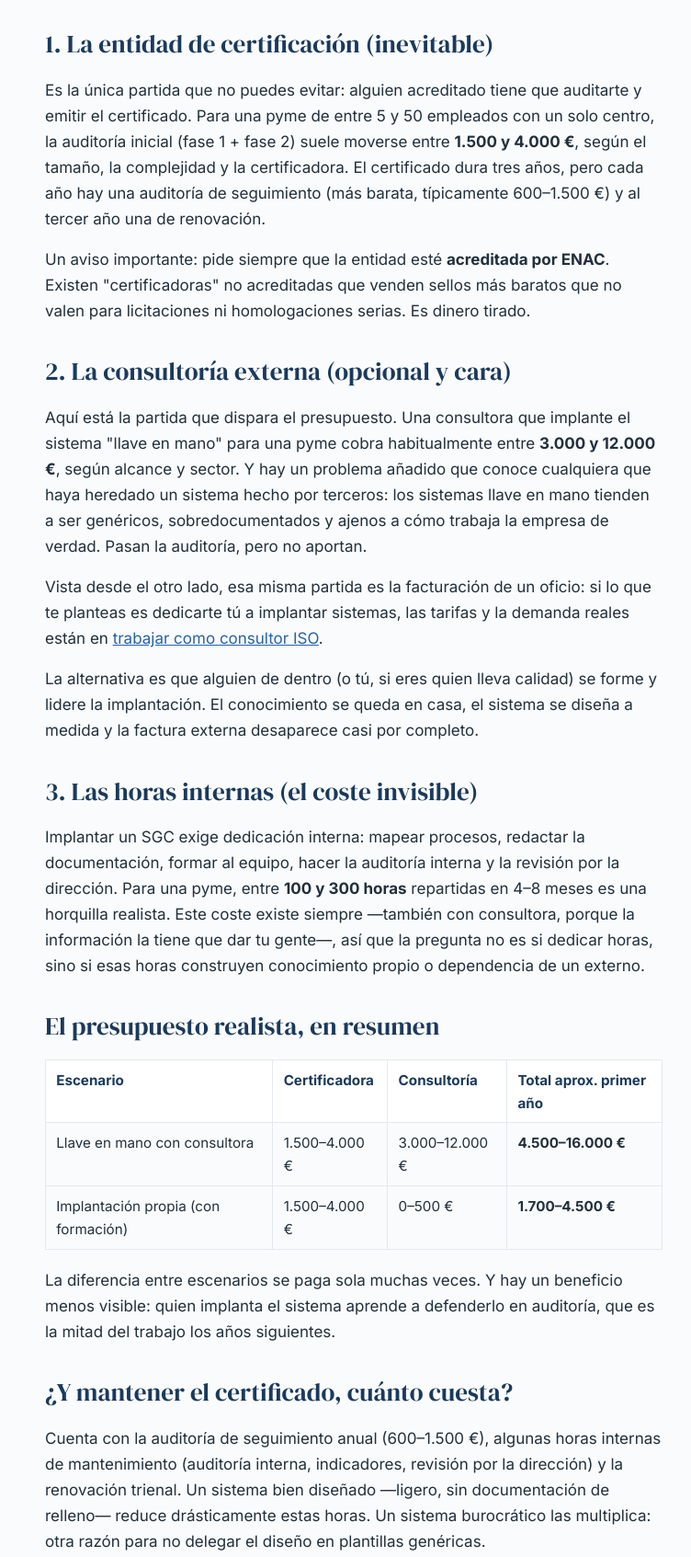
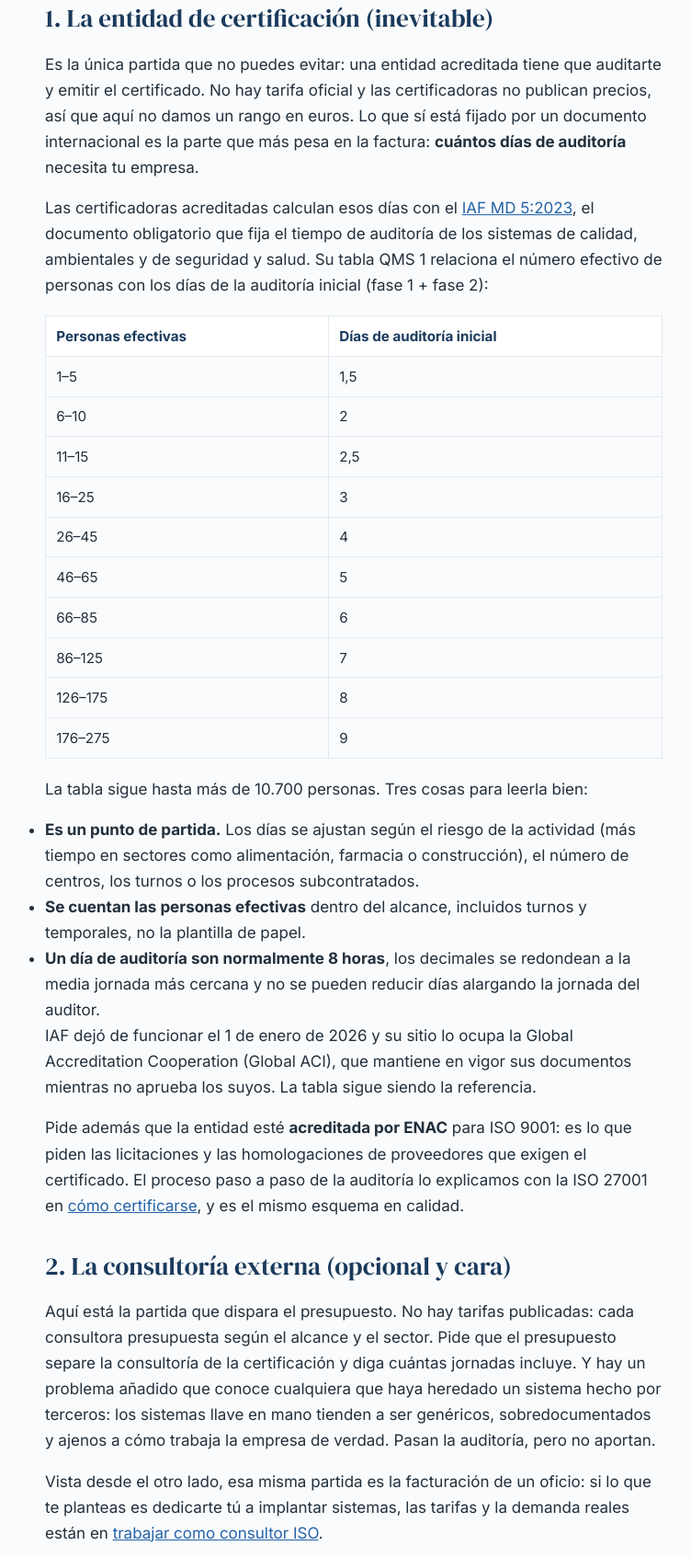
Before and after one commit to groguer1/academia-iso-web, a plain HTML site: page blog/cuanto-cuesta-certificarse-iso-9001/index.html in a window 1280 px wide. Shown: the part 456-2149 px from the top of the page at 92% size, without its empty margins (255-1007 px from the left). Drawn offline with Linux system fonts and the light colour scheme.

Commit message:
Coste de certificarse en ISO 9001: fuera los rangos sin fuente (certificadora 1.500-4.000 €, seguimiento 600-1.500 €, consultoría 3.000-12.000 €, 100-300 horas, tabla de totales). En su lugar, la tabla QMS 1 de IAF MD 5:2023 (días de auditoría inicial por personas efectivas), el ciclo de tres años (seguimientos ~1/3, renovación ~2/3) y cómo comparar presupuestos por días. Titular «Cómo calcularlo»
Co-Authored-By: Claude Opus 5.5 <noreply@anthropic.com>

```diff
--- a/blog/cuanto-cuesta-certificarse-iso-9001/index.html
+++ b/blog/cuanto-cuesta-certificarse-iso-9001/index.html
@@ -6,19 +6,19 @@
 <script>window.dataLayer=window.dataLayer||[];function gtag(){dataLayer.push(arguments);}gtag('js',new Date());gtag('config','G-KHQ990S1DG');</script>
 <meta charset="utf-8">
 <meta name="viewport" content="width=device-width, initial-scale=1">
-<title>Cuánto cuesta certificarse en ISO 9001 — Precios 2026</title>
-<meta name="description" content="Desglose real del coste de certificarse en ISO 9001 en España: certificadora, consultoría, horas internas y cómo reducir la factura implantando tú mismo.">
+<title>Cuánto cuesta certificarse en ISO 9001 en España</title>
+<meta name="description" content="Qué se paga para certificarse en ISO 9001 en España: los días de auditoría que fija IAF MD 5 según la plantilla, el ciclo de tres años, la consultoría y las horas internas.">
 <link rel="canonical" href="https://cursosiso.com/blog/cuanto-cuesta-certificarse-iso-9001/">
 <link rel="icon" type="image/svg+xml" href="https://cursosiso.com/favicon.svg">
 <meta property="og:type" content="website">
 <meta property="og:site_name" content="Academia ISO">
-<meta property="og:title" content="Cuánto cuesta certificarse en ISO 9001 — Precios 2026">
-<meta property="og:description" content="Desglose real del coste de certificarse en ISO 9001 en España: certificadora, consultoría, horas internas y cómo reducir la factura implantando tú mismo.">
+<meta property="og:title" content="Cuánto cuesta certificarse en ISO 9001 en España">
+<meta property="og:description" content="Qué se paga para certificarse en ISO 9001 en España: los días de auditoría que fija IAF MD 5 según la plantilla, el ciclo de tres años, la consultoría y las horas internas.">
 <meta property="og:url" content="https://cursosiso.com/blog/cuanto-cuesta-certificarse-iso-9001/">
 <meta property="og:image" content="https://cursosiso.com/assets/og/iso-9001.svg">
 <meta name="twitter:card" content="summary_large_image">
-<meta name="twitter:title" content="Cuánto cuesta certificarse en ISO 9001 — Precios 2026">
-<meta name="twitter:description" content="Desglose real del coste de certificarse en ISO 9001 en España: certificadora, consultoría, horas internas y cómo reducir la factura implantando tú mismo.">
+<meta name="twitter:title" content="Cuánto cuesta certificarse en ISO 9001 en España">
+<meta name="twitter:description" content="Qué se paga para certificarse en ISO 9001 en España: los días de auditoría que fija IAF MD 5 según la plantilla, el ciclo de tres años, la consultoría y las horas internas.">
 <meta name="twitter:image" content="https://cursosiso.com/assets/og/iso-9001.svg">
 <link rel="preconnect" href="https://fonts.googleapis.com"><link rel="preconnect" href="https://fonts.gstatic.com" crossorigin><link href="https://fonts.googleapis.com/css2?family=DM+Serif+Display&family=Inter:wght@400;600;700&display=swap" rel="stylesheet">
 <style>
@@ -106,41 +106,73 @@ article.post th{background:#fff;color:var(--azul)}
 .card .cta{font-size:.95rem;padding:.65rem 1.3rem}
 .card ul{padding-left:1.1rem;color:var(--gris);font-size:.92rem;margin-bottom:.4rem}
 </style>
-<script type="application/ld+json">{"@context": "https://schema.org", "@type": "Article", "headline": "¿Cuánto cuesta certificarse en ISO 9001? Precios reales en España", "description": "Desglose real del coste de certificarse en ISO 9001 en España: certificadora, consultoría, horas internas y cómo reducir la factura implantando tú mismo.", "inLanguage": "es", "author": {"@type": "Organization", "name": "Academia ISO"}, "publisher": {"@type": "Organization", "name": "Academia ISO", "url": "https://cursosiso.com/"}, "datePublished": "2026-04-30", "dateModified": "2026-04-30", "image": "https://cursosiso.com/assets/og/iso-9001.svg", "mainEntityOfPage": "https://cursosiso.com/blog/cuanto-cuesta-certificarse-iso-9001/"}</script>
-<script type="application/ld+json">{"@context": "https://schema.org", "@type": "BreadcrumbList", "itemListElement": [{"@type": "ListItem", "position": 1, "name": "Inicio", "item": "https://cursosiso.com/"}, {"@type": "ListItem", "position": 2, "name": "Blog", "item": "https://cursosiso.com/blog/"}, {"@type": "ListItem", "position": 3, "name": "¿Cuánto cuesta certificarse en ISO 9001? Precios reales en España", "item": "https://cursosiso.com/blog/cuanto-cuesta-certificarse-iso-9001/"}]}</script>
+<script type="application/ld+json">{"@context": "https://schema.org", "@type": "Article", "headline": "¿Cuánto cuesta certificarse en ISO 9001? Cómo calcularlo", "description": "Qué se paga para certificarse en ISO 9001 en España: los días de auditoría que fija IAF MD 5 según la plantilla, el ciclo de tres años, la consultoría y las horas internas.", "inLanguage": "es", "author": {"@type": "Organization", "name": "Academia ISO"}, "publisher": {"@type": "Organization", "name": "Academia ISO", "url": "https://cursosiso.com/"}, "datePublished": "2026-04-30", "dateModified": "2026-11-27", "image": "https://cursosiso.com/assets/og/iso-9001.svg", "mainEntityOfPage": "https://cursosiso.com/blog/cuanto-cuesta-certificarse-iso-9001/"}</script>
+<script type="application/ld+json">{"@context": "https://schema.org", "@type": "BreadcrumbList", "itemListElement": [{"@type": "ListItem", "position": 1, "name": "Inicio", "item": "https://cursosiso.com/"}, {"@type": "ListItem", "position": 2, "name": "Blog", "item": "https://cursosiso.com/blog/"}, {"@type": "ListItem", "position": 3, "name": "¿Cuánto cuesta certificarse en ISO 9001? Cómo calcularlo", "item": "https://cursosiso.com/blog/cuanto-cuesta-certificarse-iso-9001/"}]}</script>
 </head>
 <body>
 <header class="site"><div class="wrap"><a class="logo" href="../../">Academia ISO</a><nav class="main" aria-label="principal"><a href="../../#cursos">Cursos</a><a href="../../blog/">Blog</a><a href="../../recursos/">Plantillas</a><a class="lang" href="../../pt/" hreflang="pt-BR" lang="pt-BR">PT-BR</a></nav></div></header>
 <main>
 <article class="post">
 <div class="breadcrumb"><ol><li><a href="../../">Inicio</a></li><li><a href="../">Blog</a></li><li aria-current="page">Calidad</li></ol></div>
-<h1>¿Cuánto cuesta certificarse en ISO 9001? Precios reales en España</h1>
-<p class="meta">Academia ISO · 30 de abril de 2026 · Calidad</p>
+<h1>¿Cuánto cuesta certificarse en ISO 9001? Cómo calcularlo</h1>
+<p class="meta">Academia ISO · 30 de abril de 2026, actualizado el 27 de noviembre de 2026 · Calidad</p>
 
-<p>Es la primera pregunta que hace cualquier gerente cuando un cliente le pide "el sello de calidad": ¿cuánto me va a costar? La respuesta honesta es que la certificación ISO 9001 tiene <strong>tres partidas de coste muy distintas</strong>, y solo una de ellas es inevitable. Vamos a desglosarlas con cifras orientativas del mercado español.</p>
+<p>Es la primera pregunta que hace cualquier gerente cuando un cliente le pide "el sello de calidad": ¿cuánto me va a costar? La respuesta honesta es que la certificación ISO 9001 tiene <strong>tres partidas de coste muy distintas</strong>, y solo una de ellas es inevitable. Vamos a desglosarlas.</p>
 
 <h2>1. La entidad de certificación (inevitable)</h2>
-<p>Es la única partida que no puedes evitar: alguien acreditado tiene que auditarte y emitir el certificado. Para una pyme de entre 5 y 50 empleados con un solo centro, la auditoría inicial (fase 1 + fase 2) suele moverse entre <strong>1.500 y 4.000 €</strong>, según el tamaño, la complejidad y la certificadora. El certificado dura tres años, pero cada año hay una auditoría de seguimiento (más barata, típicamente 600–1.500 €) y al tercer año una de renovación.</p>
-<p>Un aviso importante: pide siempre que la entidad esté <strong>acreditada por ENAC</strong>. Existen "certificadoras" no acreditadas que venden sellos más baratos que no valen para licitaciones ni homologaciones serias. Es dinero tirado.</p>
+<p>Es la única partida que no puedes evitar: una entidad acreditada tiene que auditarte y emitir el certificado. No hay tarifa oficial y las certificadoras no publican precios, así que aquí no damos un rango en euros. Lo que sí está fijado por un documento internacional es la parte que más pesa en la factura: <strong>cuántos días de auditoría</strong> necesita tu empresa.</p>
+<p>Las certificadoras acreditadas calculan esos días con el <a href="https://www.cai.cz/wp-content/uploads/2023/09/01_08-P035-IAF-MD5_2023_20230901.pdf" rel="noopener">IAF MD 5:2023</a>, el documento obligatorio que fija el tiempo de auditoría de los sistemas de calidad, ambientales y de seguridad y salud. Su tabla QMS 1 relaciona el número efectivo de personas con los días de la auditoría inicial (fase 1 + fase 2):</p>
+<table>
+<tr><th>Personas efectivas</th><th>Días de auditoría inicial</th></tr>
+<tr><td>1–5</td><td>1,5</td></tr>
+<tr><td>6–10</td><td>2</td></tr>
+<tr><td>11–15</td><td>2,5</td></tr>
+<tr><td>16–25</td><td>3</td></tr>
+<tr><td>26–45</td><td>4</td></tr>
+<tr><td>46–65</td><td>5</td></tr>
+<tr><td>66–85</td><td>6</td></tr>
+<tr><td>86–125</td><td>7</td></tr>
+<tr><td>126–175</td><td>8</td></tr>
+<tr><td>176–275</td><td>9</td></tr>
+</table>
+<p>La tabla sigue hasta más de 10.700 personas. Tres cosas para leerla bien:</p>
+<ul>
+<li><strong>Es un punto de partida.</strong> Los días se ajustan según el riesgo de la actividad (más tiempo en sectores como alimentación, farmacia o construcción), el número de centros, los turnos o los procesos subcontratados.</li>
+<li><strong>Se cuentan las personas efectivas</strong> dentro del alcance, incluidos turnos y temporales, no la plantilla de papel.</li>
+<li><strong>Un día de auditoría son normalmente 8 horas</strong>, los decimales se redondean a la media jornada más cercana y no se pueden reducir días alargando la jornada del auditor.</li>
+</ul>
+<p>IAF dejó de funcionar el 1 de enero de 2026 y su sitio lo ocupa la Global Accreditation Cooperation (Global ACI), que mantiene en vigor sus documentos mientras no aprueba los suyos. La tabla sigue siendo la referencia.</p>
+<p>Pide además que la entidad esté <strong>acreditada por ENAC</strong> para ISO 9001: es lo que piden las licitaciones y las homologaciones de proveedores que exigen el certificado. El proceso paso a paso de la auditoría lo explicamos con la ISO 27001 en <a href="../como-certificarse-iso-27001/">cómo certificarse</a>, y es el mismo esquema en calidad.</p>
 
 <h2>2. La consultoría externa (opcional y cara)</h2>
-<p>Aquí está la partida que dispara el presupuesto. Una consultora que implante el sistema "llave en mano" para una pyme cobra habitualmente entre <strong>3.000 y 12.000 €</strong>, según alcance y sector. Y hay un problema añadido que conoce cualquiera que haya heredado un sistema hecho por terceros: los sistemas llave en mano tienden a ser genéricos, sobredocumentados y ajenos a cómo trabaja la empresa de verdad. Pasan la auditoría, pero no aportan.</p>
+<p>Aquí está la partida que dispara el presupuesto. No hay tarifas publicadas: cada consultora presupuesta según el alcance y el sector. Pide que el presupuesto separe la consultoría de la certificación y diga cuántas jornadas incluye. Y hay un problema añadido que conoce cualquiera que haya heredado un sistema hecho por terceros: los sistemas llave en mano tienden a ser genéricos, sobredocumentados y ajenos a cómo trabaja la empresa de verdad. Pasan la auditoría, pero no aportan.</p>
 <p>Vista desde el otro lado, esa misma partida es la facturación de un oficio: si lo que te planteas es dedicarte tú a implantar sistemas, las tarifas y la demanda reales están en <a href="../consultor-iso-como-empezar/">trabajar como consultor ISO</a>.</p>
 <p>La alternativa es que alguien de dentro (o tú, si eres quien lleva calidad) se forme y lidere la implantación. El conocimiento se queda en casa, el sistema se diseña a medida y la factura externa desaparece casi por completo.</p>
 
 <h2>3. Las horas internas (el coste invisible)</h2>
-<p>Implantar un SGC exige dedicación interna: mapear procesos, redactar la documentación, formar al equipo, hacer la auditoría interna y la revisión por la dirección. Para una pyme, entre <strong>100 y 300 horas</strong> repartidas en 4–8 meses es una horquilla realista. Este coste existe siempre —también con consultora, porque la información la tiene que dar tu gente—, así que la pregunta no es si dedicar horas, sino si esas horas construyen conocimiento propio o dependencia de un externo.</p>
+<p>Implantar un SGC exige dedicación interna: mapear procesos, redactar la documentación, formar al equipo, hacer la auditoría interna y la revisión por la dirección. Cuántas horas depende de tu tamaño y de lo que ya tengas hecho; no hay una cifra que valga para todas las empresas. Este coste existe siempre —también con consultora, porque la información la tiene que dar tu gente—, así que la pregunta no es si dedicar horas, sino si esas horas construyen conocimiento propio o dependencia de un externo.</p>
 
-<h2>El presupuesto realista, en resumen</h2>
+<h2>El ciclo completo, no solo el primer año</h2>
+<p>El certificado vale tres años, y el mismo IAF MD 5 fija las proporciones del resto del ciclo:</p>
+<ul>
+<li><strong>Auditorías de seguimiento</strong> (años 1 y 2): en total, cada año, alrededor de <strong>un tercio</strong> del tiempo de la auditoría inicial.</li>
+<li><strong>Renovación</strong> (año 3): alrededor de <strong>dos tercios</strong> del tiempo que llevaría hoy una auditoría inicial, con los datos actuales de la empresa. Si la empresa ha crecido, la renovación crece con ella.</li>
+</ul>
+<p>El precio que te dé cada certificadora será, en la práctica, esos días por su tarifa diaria, más desplazamientos y la emisión del certificado. Como la tarifa diaria es lo único que cambia entre certificadoras acreditadas, compara presupuestos <strong>por días</strong>: si dos entidades proponen días muy distintos para la misma empresa, pregunta por qué antes de firmar.</p>
+
+<h2>El presupuesto, en resumen</h2>
 <table>
-<tr><th>Escenario</th><th>Certificadora</th><th>Consultoría</th><th>Total aprox. primer año</th></tr>
-<tr><td>Llave en mano con consultora</td><td>1.500–4.000 €</td><td>3.000–12.000 €</td><td><strong>4.500–16.000 €</strong></td></tr>
-<tr><td>Implantación propia (con formación)</td><td>1.500–4.000 €</td><td>0–500 €</td><td><strong>1.700–4.500 €</strong></td></tr>
+<tr><th>Partida</th><th>¿Se puede evitar?</th><th>Cómo estimarla</th></tr>
+<tr><td>Certificadora</td><td>No</td><td>Días de la tabla QMS 1 × tarifa diaria</td></tr>
+<tr><td>Seguimientos (años 1 y 2)</td><td>No</td><td>Un tercio del tiempo inicial, cada año</td></tr>
+<tr><td>Renovación (año 3)</td><td>No</td><td>Dos tercios de una inicial con los datos de ese momento</td></tr>
+<tr><td>Consultoría</td><td>Sí</td><td>Presupuesto aparte, separado de la certificación</td></tr>
+<tr><td>Horas internas</td><td>No</td><td>Existen con consultora o sin ella</td></tr>
 </table>
-<p>La diferencia entre escenarios se paga sola muchas veces. Y hay un beneficio menos visible: quien implanta el sistema aprende a defenderlo en auditoría, que es la mitad del trabajo los años siguientes.</p>
+<p>Si implantas tú mismo, la consultoría se sustituye por formación: el curso de ISO 9001 de este sitio cuesta 110 € con IVA.</p>
 
 <h2>¿Y mantener el certificado, cuánto cuesta?</h2>
-<p>Cuenta con la auditoría de seguimiento anual (600–1.500 €), algunas horas internas de mantenimiento (auditoría interna, indicadores, revisión por la dirección) y la renovación trienal. Un sistema bien diseñado —ligero, sin documentación de relleno— reduce drásticamente estas horas. Un sistema burocrático las multiplica: otra razón para no delegar el diseño en plantillas genéricas.</p>
+<p>Cuenta con la auditoría de seguimiento anual (un tercio del tiempo de la inicial), algunas horas internas de mantenimiento (auditoría interna, indicadores, revisión por la dirección) y la renovación trienal. Un sistema bien diseñado —ligero, sin documentación de relleno— reduce drásticamente estas horas. Un sistema burocrático las multiplica: otra razón para no delegar el diseño en plantillas genéricas.</p>
 
 <div class="aviso-curso"><p style="margin:0"><strong>Fórmate para implantarlo tú:</strong> en el <a href="../../curso-iso-9001/">curso Gestor ISO 9001:2026 — De Cero a Implementador</a> aprende a implantar el SGC tú mismo y ahórrate la partida más cara del presupuesto: la consultoría externa.</p></div>
 </article>
```
